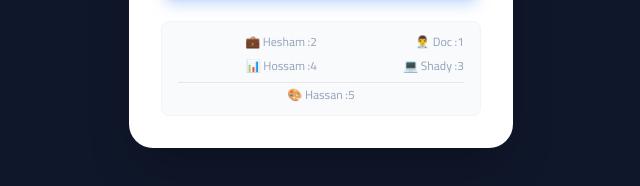
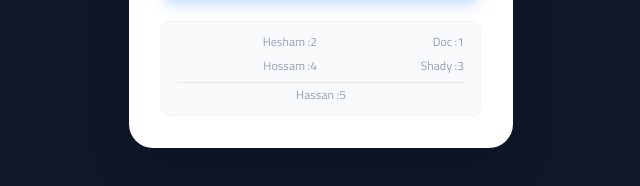
Before and after one commit to Hassanosama93/Catchy-tasks, a plain HTML site: page index.html in a window 1280 px wide. Shown: the part 504-690 px from the top of the page, 319-959 px from the left. Drawn offline with nearby package versions, Linux system fonts and the light colour scheme.

Commit message:
Update index.html

```diff
--- a/index.html
+++ b/index.html
@@ -32,11 +32,11 @@
       </button>
 
       <div class="mt-6 text-xs text-slate-400 bg-slate-50 py-3 rounded-lg border border-slate-100 grid grid-cols-2 gap-2 text-right px-4">
-        <div>1: Doc 👨‍⚕️</div>
-        <div>2: Hesham 💼</div>
-        <div>3: Shady 💻</div>
-        <div>4: Hossam 📊</div>
-        <div class="col-span-2 text-center border-t pt-1">5: Hassan 🎨</div>
+        <div>1: Doc </div>
+        <div>2: Hesham </div>
+        <div>3: Shady </div>
+        <div>4: Hossam </div>
+        <div class="col-span-2 text-center border-t pt-1">5: Hassan </div>
       </div>
     </div>
   </div>
```
